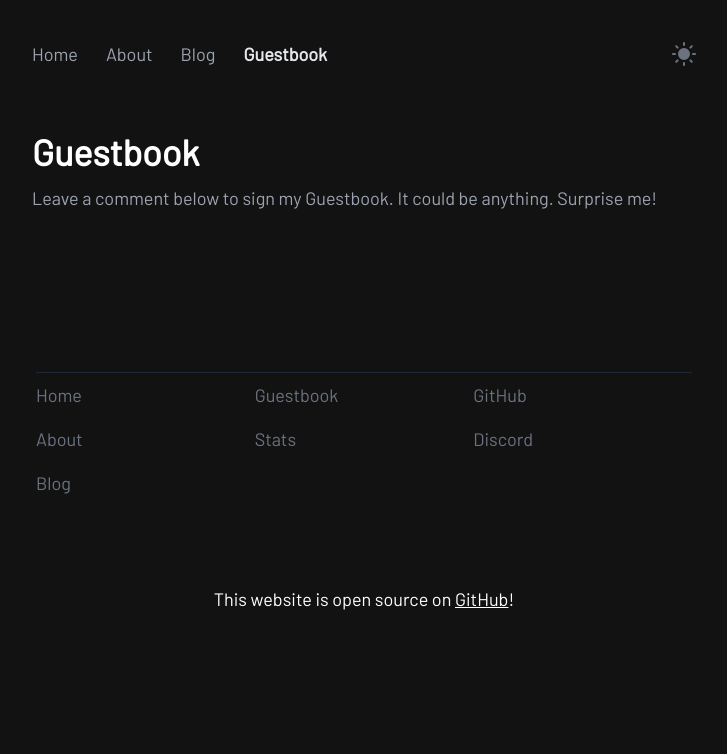
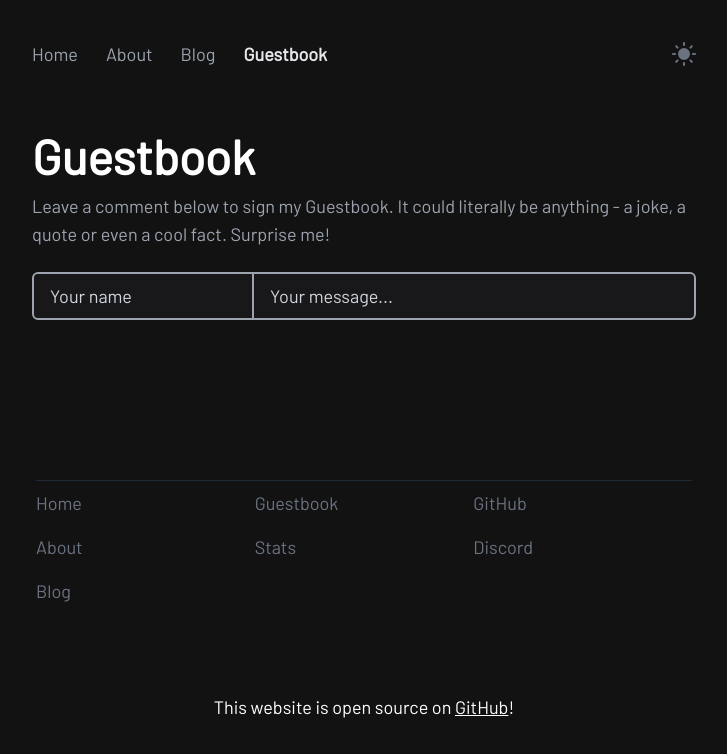
Before and after one commit to nexxeln/old-nexxel.dev, a Next.js app: page /guestbook in a window 1280 px wide. Shown: the top 754 px of the page, without its empty margins (276-1003 px from the left). Built offline with nearby package versions, Linux system fonts and the light colour scheme.

Commit message:
add input field

```diff
--- a/src/pages/guestbook.tsx
+++ b/src/pages/guestbook.tsx
@@ -1,5 +1,6 @@
 import React, { useState } from "react";
 import Header from "../components/Header";
+import Input from "../components/Input";
 import Text from "../components/Text";
 import Wrapper from "../components/Wrapper";
 
@@ -8,14 +9,17 @@ const guestbook = () => {
     <>
       <Wrapper>
         <div className="pb-3">
-          <Header head="Guestbook" />
+          <Header head="Guestbook" size={5} />
         </div>
         <Text>
           <div className="text-lg">
-            Leave a comment below to sign my Guestbook. It could be anything.
-            Surprise me!
+            Leave a comment below to sign my Guestbook. It could literally be
+            anything - a joke, a quote or even a cool fact. Surprise me!
           </div>
         </Text>
+        <div className="mt-6">
+          <Input />
+        </div>
       </Wrapper>
     </>
   );
```
